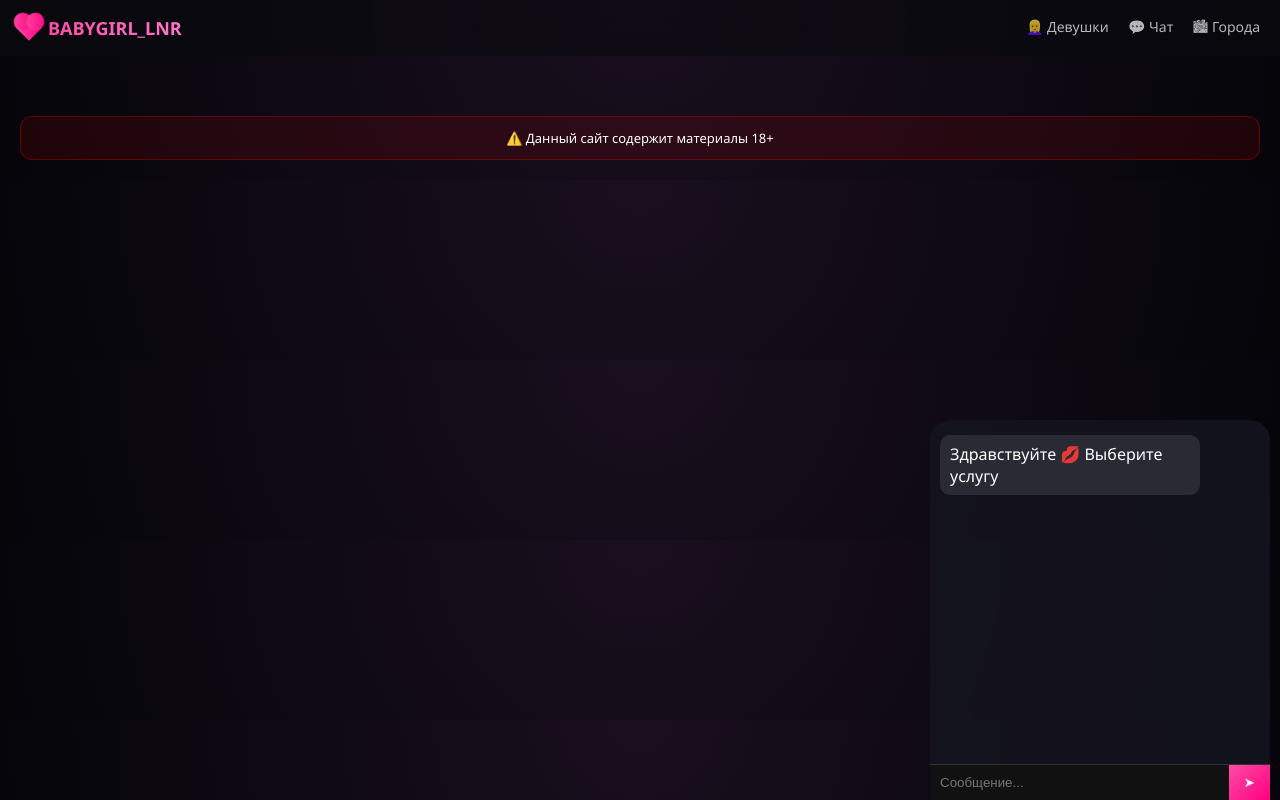
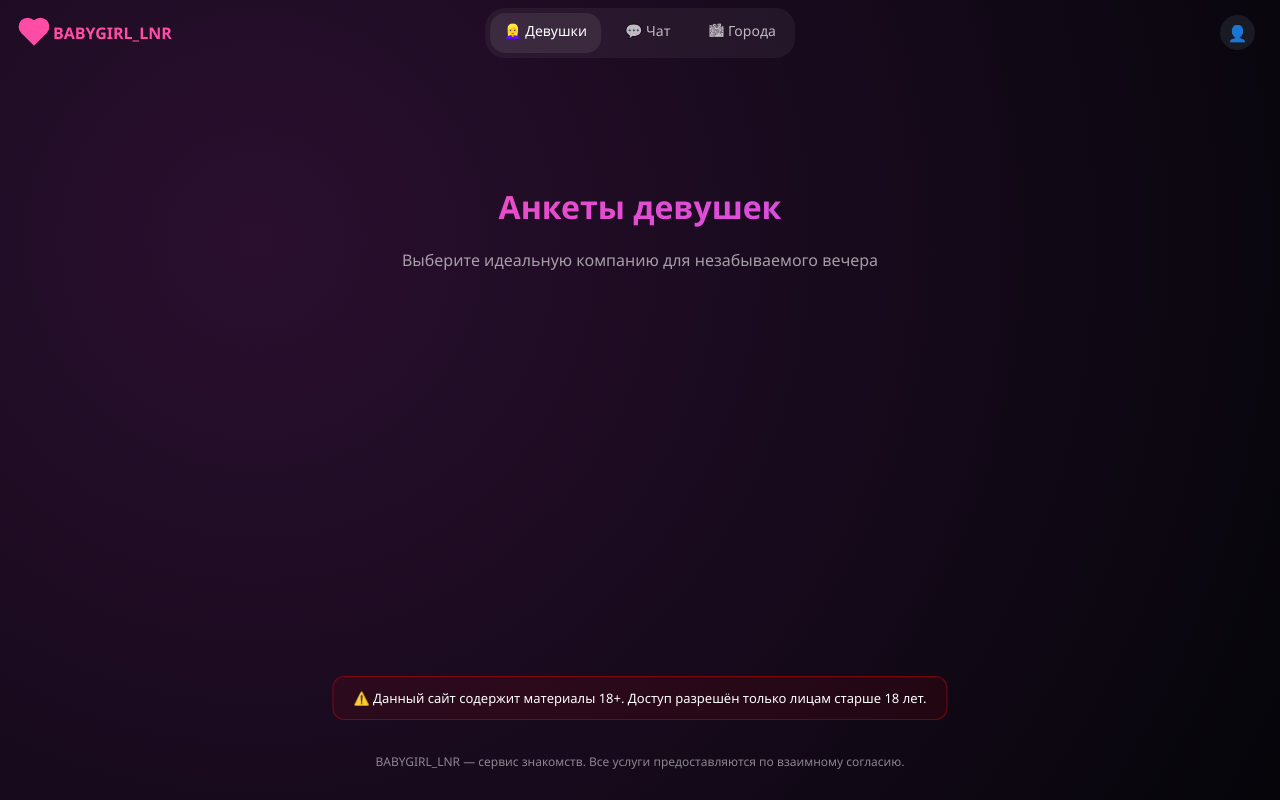
Before and after one commit to stonkskoding-cmd/Prodakhensait, a website: page public/index.html in a window 1280 px wide. Drawn offline with Linux system fonts and the light colour scheme; no server answers.

Commit message:
Update index.html

```diff
--- a/public/index.html
+++ b/public/index.html
@@ -9,8 +9,9 @@
 body {
   margin:0;
   font-family: 'Segoe UI', sans-serif;
-  background: radial-gradient(circle at top, #1a0f1f, #05050a);
   color:#fff;
+  height:100vh;
+  background: radial-gradient(circle at 20% 30%, #2a0f2f, #05050a);
 }
 
 /* HEADER */
@@ -18,9 +19,7 @@ header {
   display:flex;
   justify-content:space-between;
   align-items:center;
-  padding:15px 20px;
-  background: rgba(10,10,15,0.6);
-  backdrop-filter: blur(12px);
+  padding:15px 25px;
 }
 
 /* LOGO */
@@ -28,15 +27,17 @@ header {
   display:flex;
   align-items:center;
   gap:10px;
+  font-weight:600;
+  color:#ff4da6;
 }
 
+/* HEART */
 .heart {
   width:18px;
   height:18px;
-  background: linear-gradient(135deg,#ff4da6,#ff0080);
+  background:#ff4da6;
+  transform: rotate(-45deg);
   position:relative;
-  transform: rotate(-45deg);
-  animation: heartAppear 0.8s ease forwards;
 }
 
 .heart::before,
@@ -44,7 +45,7 @@ header {
   content:"";
   width:18px;
   height:18px;
-  background: inherit;
+  background:#ff4da6;
   border-radius:50%;
   position:absolute;
 }
@@ -52,153 +53,81 @@ header {
 .heart::before { top:-9px; left:0; }
 .heart::after { left:9px; top:0; }
 
-@keyframes heartAppear {
-  0% { opacity:0; transform: scale(0) rotate(-45deg);}
-  100% { opacity:1; transform: scale(1) rotate(-45deg);}
+/* NAV CENTER */
+.nav-center {
+  position:absolute;
+  left:50%;
+  transform:translateX(-50%);
+  display:flex;
+  gap:10px;
+  background: rgba(255,255,255,0.05);
+  padding:5px;
+  border-radius:20px;
 }
 
-.logo span {
-  font-weight:600;
-  font-size:18px;
-  background: linear-gradient(90deg,#ff4da6,#ff77cc);
+/* NAV BUTTON */
+.nav-btn {
+  padding:8px 14px;
+  border-radius:15px;
+  font-size:14px;
+  opacity:0.7;
+}
+
+.active {
+  background: rgba(255,255,255,0.08);
+  opacity:1;
+}
+
+/* PROFILE ICON */
+.profile {
+  width:35px;
+  height:35px;
+  border-radius:50%;
+  background:#1a1a25;
+  display:flex;
+  align-items:center;
+  justify-content:center;
+}
+
+/* CENTER CONTENT */
+.center {
+  text-align:center;
+  margin-top:120px;
+}
+
+.center h1 {
+  font-size:32px;
+  background: linear-gradient(90deg,#ff4da6,#c44dff);
   -webkit-background-clip:text;
   -webkit-text-fill-color:transparent;
-  opacity:0;
-  animation: fadeIn 1s forwards 0.6s;
 }
 
-@keyframes fadeIn {
-  to { opacity:1; }
-}
-
-/* NAV */
-nav span {
-  margin-left:15px;
-  opacity:0.7;
-  font-size:14px;
-}
-
-/* GRID */
-.grid {
-  display:grid;
-  grid-template-columns: repeat(auto-fill,minmax(200px,1fr));
-  gap:20px;
-  padding:20px;
-}
-
-/* CARD */
-.card {
-  background: rgba(255,255,255,0.03);
-  border-radius:20px;
-  overflow:hidden;
-  backdrop-filter: blur(10px);
-  transition:0.3s;
-}
-
-.card:hover {
-  transform: translateY(-5px);
-  background: rgba(255,255,255,0.05);
-}
-
-.card img {
-  width:100%;
-  height:230px;
-  object-fit:cover;
-}
-
-/* BODY */
-.card-body {
-  padding:12px;
-}
-
-.name {
-  font-size:16px;
-  margin-bottom:8px;
-}
-
-/* SERVICES */
-.services {
-  display:flex;
-  flex-wrap:wrap;
-  gap:6px;
-}
-
-.services button {
-  padding:6px 10px;
-  border:none;
-  border-radius:12px;
-  background: linear-gradient(135deg,#ff4da6,#ff0080);
-  color:white;
-  font-size:12px;
-  cursor:pointer;
-}
-
-/* CHAT */
-.chat {
-  position:fixed;
-  bottom:0;
-  right:10px;
-  width:100%;
-  max-width:340px;
-  height:380px;
-  background: rgba(20,20,30,0.9);
-  backdrop-filter: blur(10px);
-  border-radius:20px 20px 0 0;
-  display:flex;
-  flex-direction:column;
-}
-
-.messages {
-  flex:1;
-  padding:10px;
-  overflow:auto;
-}
-
-.msg {
-  margin:5px 0;
-  padding:8px 10px;
-  border-radius:10px;
-  max-width:75%;
-}
-
-.user {
-  background:#ff4da6;
-  margin-left:auto;
-}
-
-.operator {
-  background:#2a2a35;
-}
-
-.input {
-  display:flex;
-  border-top:1px solid #333;
-}
-
-.input input {
-  flex:1;
-  padding:10px;
-  border:none;
-  background:#111;
-  color:#fff;
-}
-
-.input button {
-  background:linear-gradient(135deg,#ff4da6,#ff0080);
-  border:none;
-  padding:10px 15px;
-  color:#fff;
+.center p {
+  opacity:0.6;
+  margin-top:10px;
 }
 
 /* WARNING */
 .warning {
-  margin:20px;
-  padding:12px;
+  position:absolute;
+  bottom:80px;
+  left:50%;
+  transform:translateX(-50%);
+  padding:12px 20px;
   border-radius:12px;
-  background: rgba(255,0,0,0.1);
-  border:1px solid rgba(255,0,0,0.3);
+  border:1px solid rgba(255,0,0,0.4);
+  background: rgba(255,0,0,0.08);
+  font-size:13px;
+}
+
+/* FOOTER */
+.footer {
+  position:absolute;
+  bottom:30px;
+  width:100%;
   text-align:center;
-  font-size:13px;
+  font-size:12px;
+  opacity:0.5;
 }
 </style>
 </head>
@@ -206,93 +135,34 @@ nav span {
 <body>
 
 <header>
+
   <div class="logo">
     <div class="heart"></div>
-    <span>BABYGIRL_LNR</span>
+    BABYGIRL_LNR
   </div>
 
-  <nav>
-    <span>👱‍♀️ Девушки</span>
-    <span>💬 Чат</span>
-    <span>🏙 Города</span>
-  </nav>
+  <div class="nav-center">
+    <div class="nav-btn active">👱‍♀️ Девушки</div>
+    <div class="nav-btn">💬 Чат</div>
+    <div class="nav-btn">🏙 Города</div>
+  </div>
+
+  <div class="profile">👤</div>
+
 </header>
 
-<div class="grid" id="girls"></div>
-
-<div class="chat">
-  <div class="messages" id="messages"></div>
-
-  <div class="input">
-    <input id="msgInput" placeholder="Сообщение...">
-    <button onclick="send()">➤</button>
-  </div>
+<div class="center">
+  <h1>Анкеты девушек</h1>
+  <p>Выберите идеальную компанию для незабываемого вечера</p>
 </div>
 
 <div class="warning">
-⚠️ Данный сайт содержит материалы 18+
+⚠️ Данный сайт содержит материалы 18+. Доступ разрешён только лицам старше 18 лет.
 </div>
 
-<script>
-const API = "";
-
-// загрузка анкет
-async function loadGirls(){
-  const res = await fetch(API + "/api/girls");
-  const data = await res.json();
-
-  const container = document.getElementById("girls");
-  container.innerHTML = "";
-
-  data.forEach(g => {
-    const el = document.createElement("div");
-    el.className="card";
-
-    el.innerHTML = `
-      <img src="${g.photo || 'https://via.placeholder.com/300'}">
-      <div class="card-body">
-        <div class="name">${g.name}</div>
-        <div class="services">
-          ${g.services.map(s =>
-            `<button onclick="order('${s.name}')">${s.name} ${s.price}</button>`
-          ).join("")}
-        </div>
-      </div>
-    `;
-
-    container.appendChild(el);
-  });
-}
-
-// чат
-function send(){
-  const input = document.getElementById("msgInput");
-  if(!input.value) return;
-
-  addMsg(input.value,"user");
-  input.value="";
-
-  setTimeout(()=>addMsg("В обработке 💋","operator"),800);
-}
-
-function order(service){
-  addMsg("Выбрано: "+service,"user");
-  setTimeout(()=>addMsg("Заявка принята","operator"),800);
-}
-
-function addMsg(text,type){
-  const msg = document.createElement("div");
-  msg.className="msg "+type;
-  msg.innerText=text;
-  document.getElementById("messages").appendChild(msg);
-}
-
-setTimeout(()=>{
-  addMsg("Здравствуйте 💋 Выберите услугу","operator");
-},500);
-
-loadGirls();
-</script>
+<div class="footer">
+BABYGIRL_LNR — сервис знакомств. Все услуги предоставляются по взаимному согласию.
+</div>
 
 </body>
 </html>
```
